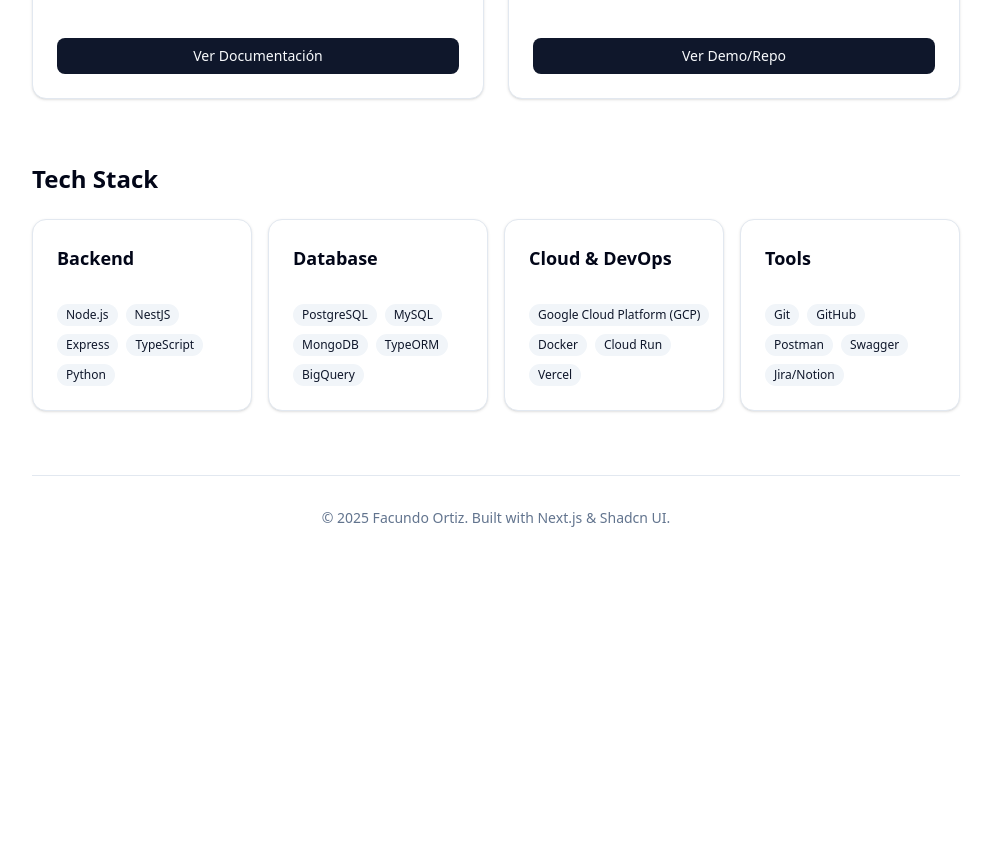
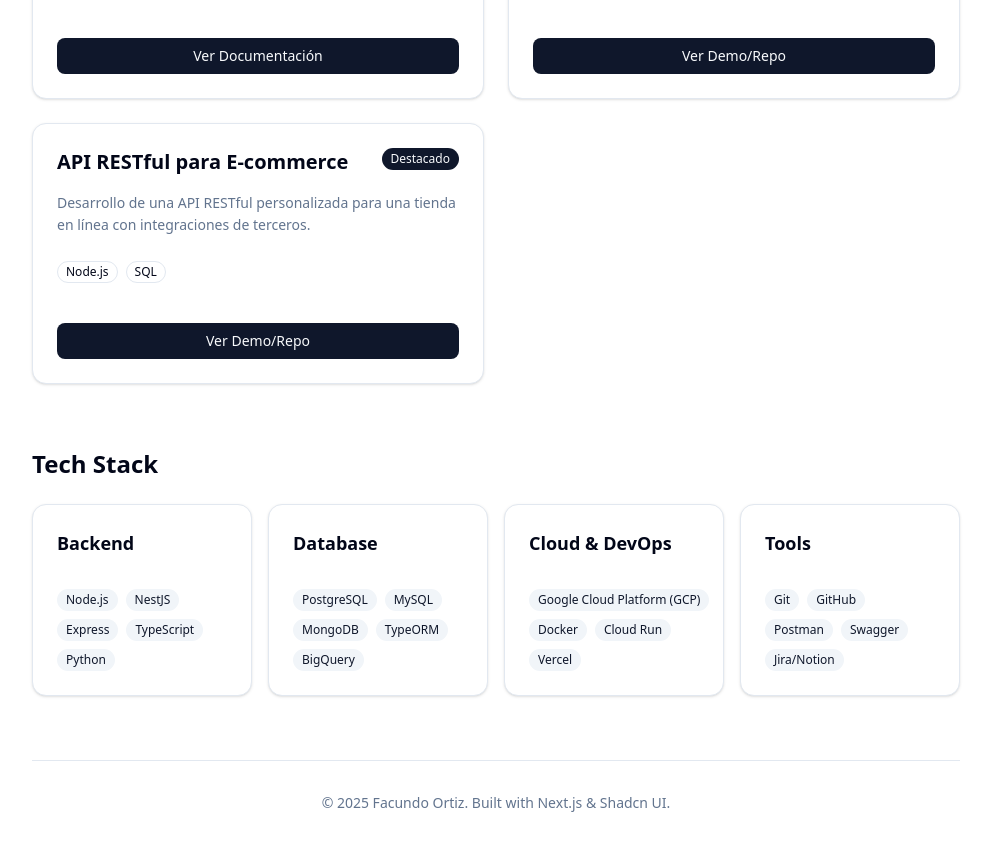
Before and after one commit to AFacundoOrtiz/portfolio, a Next.js app: page / in a window 1280 px wide. Shown: the part 1540-2391 px from the top of the page, without its empty margins (144-1135 px from the left). Before the commit the page ends 2148 px from the top, so only its background shows below. Built offline with nearby package versions, Linux system fonts and the light colour scheme.

Commit message:
Proyecto M4 ecommerce añadido

```diff
--- a/data/projects.ts
+++ b/data/projects.ts
@@ -17,5 +17,13 @@ export const projects = [
     github: "https://github.com/AgroTrackP/AgroTrack",
     highlight: true,
   },
-  // Agrega aquí el de E-commerce
+  {
+    title: "API RESTful para E-commerce",
+    description:
+      "Desarrollo de una API RESTful personalizada para una tienda en línea con integraciones de terceros.",
+    tags: ["Node.js", "SQL"],
+    link: "https://github.com/AFacundoOrtiz/Ecommerce-Nestjs",
+    github: "https://github.com/AFacundoOrtiz/Ecommerce-Nestjs",
+    highlight: true,
+  },
 ];
```
